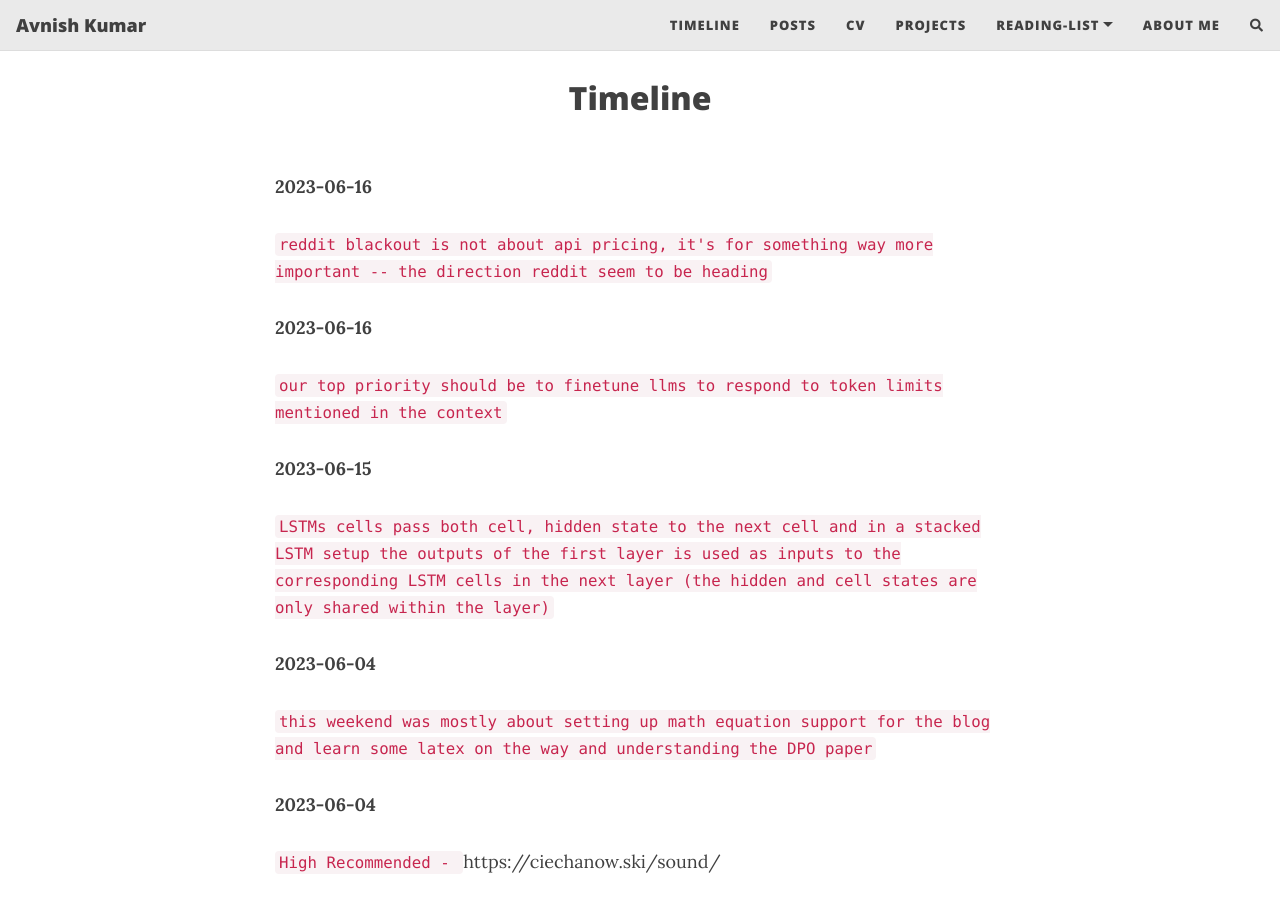
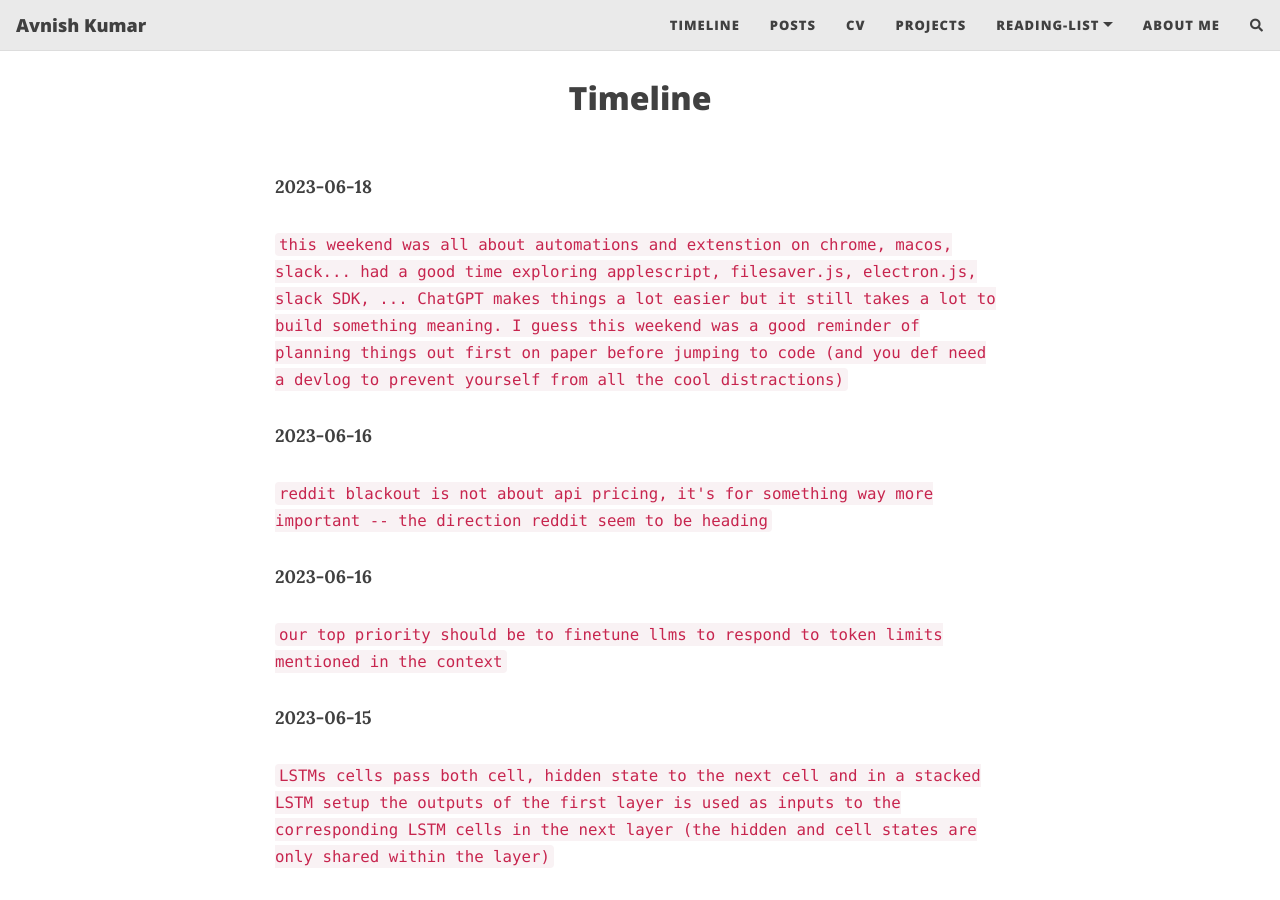
Before and after one commit to kavnish/kavnish.github.io, a Jekyll site: the page built from pages/timeline.md, in a window 1280 px wide and 900 px high. Built offline with Jekyll 4.4.1, drawn with Linux system fonts in a browser that asks for light colours; nearby versions of some CDN libraries; comment, search, counter and statistics services are not loaded.

Commit message:
updated tl

```diff
--- a/pages/timeline.md
+++ b/pages/timeline.md
@@ -8,6 +8,11 @@
 full-width: false
 published: true
 ---
+
+**2023-06-18**
+
+`this weekend was all about automations and extenstion on chrome, macos, slack... had a good time exploring applescript, filesaver.js, electron.js, slack SDK, ... ChatGPT makes things a lot easier but it still takes a lot to build something meaning. I guess this weekend was a good reminder of planning things out first on paper before jumping to code (and you def need a devlog to prevent yourself from all the cool distractions)`
+
 
 **2023-06-16**
 
```
